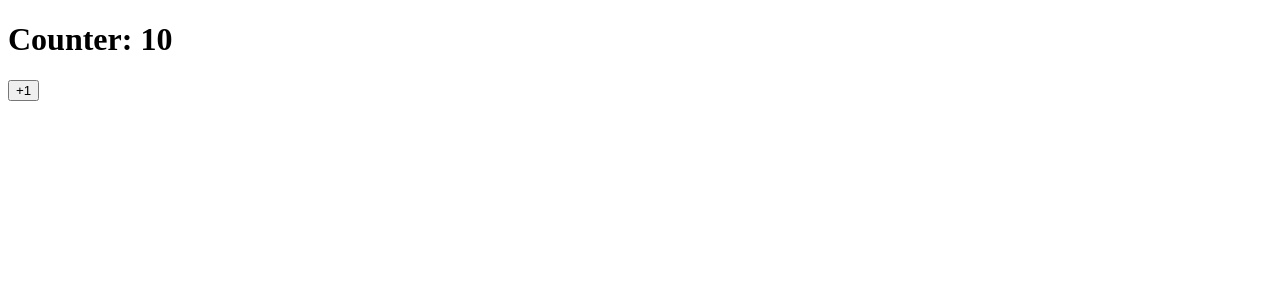
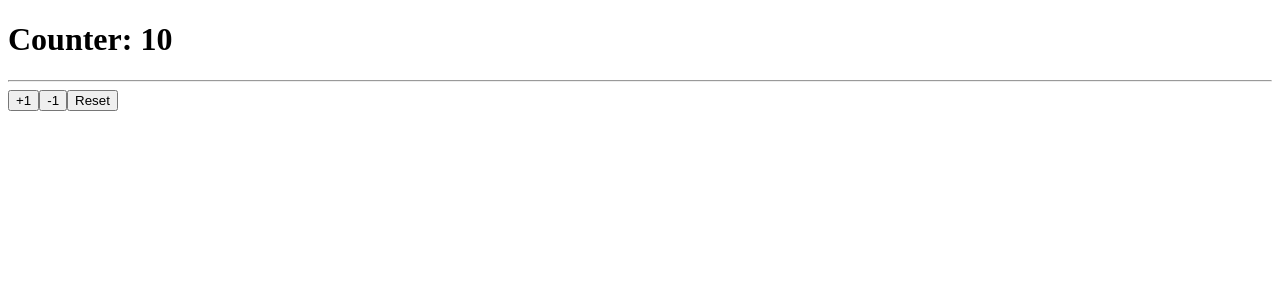
Before and after one commit to Leticia-Orive/angular_2025_udemy, an Angular app in the folder Angular/02-bases/: page / in a window 1280 px wide. Shown: the top 300 px of the page. Built offline with nearby package versions, Linux system fonts and the light colour scheme.

Commit message:
separarar template de la logica

```diff
--- /dev/null
+++ b/Angular/02-bases/src/app/pages/counter/counter-page.component.css
@@ -0,0 +1,6 @@
+button {
+    padding: 5px;
+    margin: 5px 10px;
+    width: 75px;
+
+  }
--- /dev/null
+++ b/Angular/02-bases/src/app/pages/counter/counter-page.component.html
@@ -0,0 +1,5 @@
+<h1> Counter: {{ counter }}</h1>
+<hr/>
+  <button (click)="incrementarOne(1)">+1</button>
+  <button (click)="incrementarOne(-1)">-1</button>
+  <button (click)="resetCounter()">Reset</button>
--- a/Angular/02-bases/src/app/pages/counter/counter-page.component.ts
+++ b/Angular/02-bases/src/app/pages/counter/counter-page.component.ts
@@ -5,12 +5,8 @@ import { Component } from "@angular/core";
 
 @Component({
   selector: 'app-counter',
-  template: `
-  <h1> Counter: {{ counter }}</h1>
-  <button (click)="incrementarOne(1)">+1</button>
-  `,
-
-
+  templateUrl: './counter-page.component.html',
+  styles: './counter-page.component.css'
 })
 export class CounterPageComponent {
 
@@ -25,4 +21,8 @@ export class CounterPageComponent {
     //esta es otra manera de incrementar el contador
     this.counter += value;
   }
+
+  resetCounter() {
+    this.counter = 10;
+  }
 }
```
